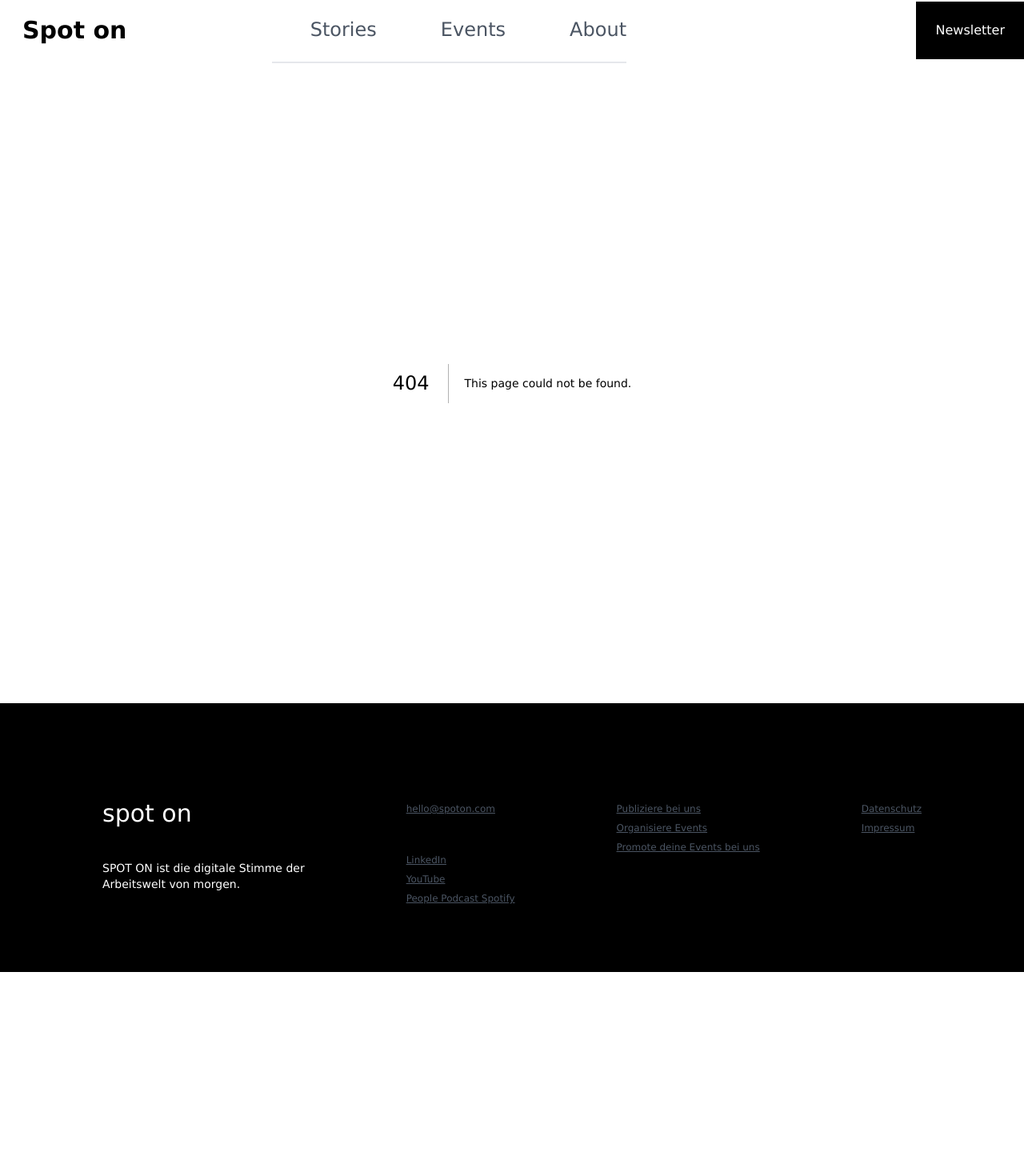
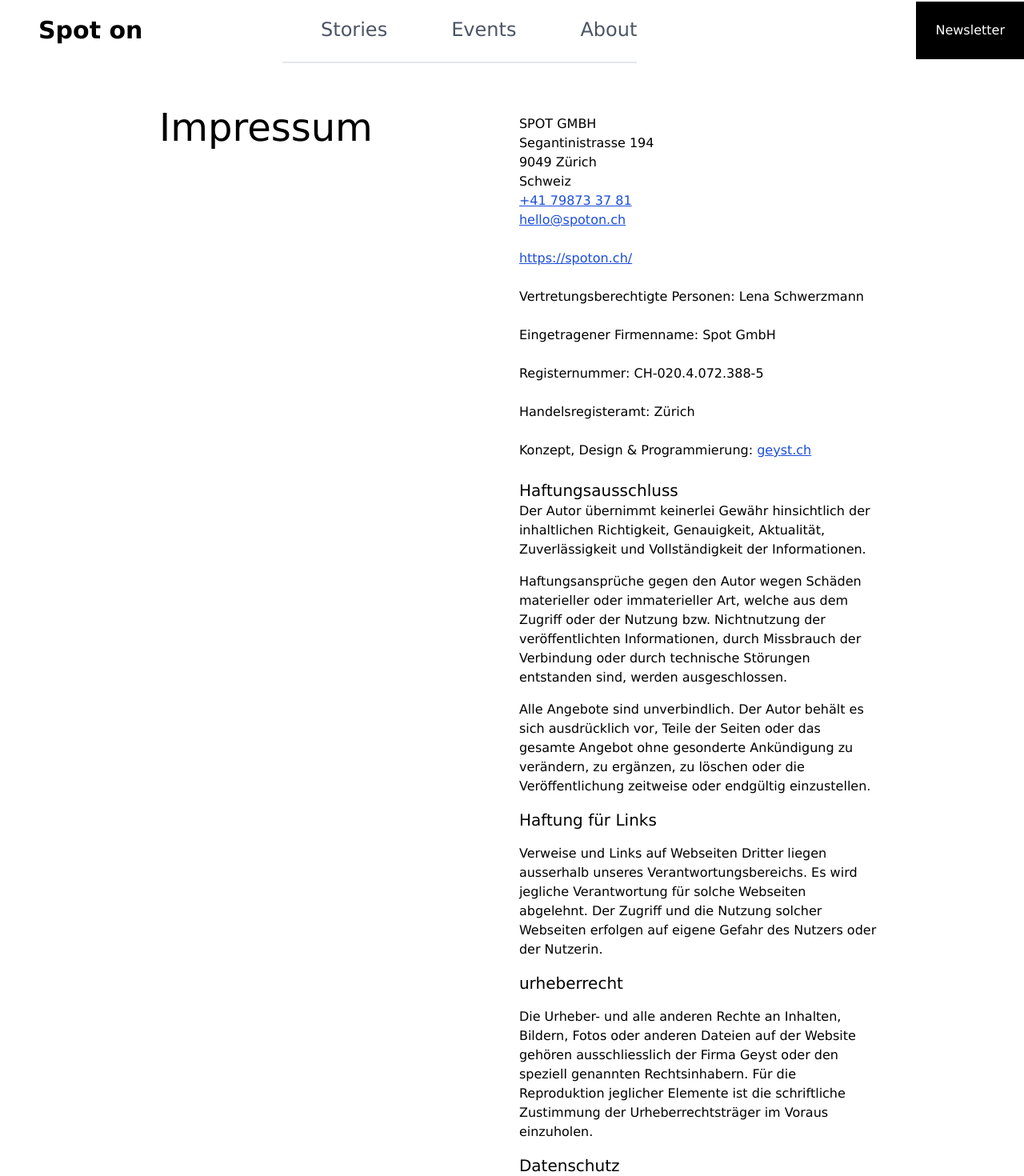
Before and after one commit to Remofurrer/spoton, a Next.js app: page /impressum in a window 1280 px wide. Before the commit this address had no page. Shown: the part 3-1473 px from the top of the page at 80% size. Before the commit the page ends 1218 px from the top, so only its background shows below. Built offline with nearby package versions, Linux system fonts and the light colour scheme.

Commit message:
changed navbar toggle icon padding. Added impressum component

```diff
--- a/components/Footer.js
+++ b/components/Footer.js
@@ -52,7 +52,7 @@
                 <Link href="#">
                     <a><li>Datenschutz</li></a>
                 </Link>
-                <Link href="#">
+                <Link href="./impressum">
                     <a><li>Impressum</li></a>
                 </Link>
             </ul>
--- a/components/Navbar.js
+++ b/components/Navbar.js
@@ -13,14 +13,14 @@
                 <div className='flex items-center justify-between py-3 md:py-1 md:block'>
                     <Link href="#">
                         <a>
-                            <h2 className={`text-3xl font-bold pl-7 md:text-black ${
+                            <h2 className={`text-3xl font-bold pl-7 md:pl-12 md:text-black ${
                                 navbar ? "text-white" : "text-black"
                             }`}>Spot on</h2>
                         </a>
                     </Link>
-                    <div className='md:hidden'>
+                    <div className='md:hidden pr-7'>
                         <button
-                            className='p-2 text-gray-700 rounded-md outline-none focus:border-gray-400 focus:border'
+                            className='p-2 text-gray-700 rounded-md outline-none'
                             onClick={() => setNavbar(!navbar)}>
                                 {navbar ? (
                                     <svg
--- /dev/null
+++ b/pages/impressum.js
@@ -0,0 +1,71 @@
+import Link from 'next/link'
+import React from 'react'
+
+const impressum = () => {
+  return (
+    <div className='pl-4 md:flex md:justify-evenly md:items-start'>
+        {/* left side */}
+        <div className='pt-14 pb-20 text-3xl md:text-5xl'>
+            <h2>Impressum</h2>
+        </div>
+
+        {/* right side */}
+        <div className='md:pt-16'>
+            {/* company informations */}
+            <div>
+                <h2>SPOT GMBH</h2>
+                <p>Segantinistrasse 194</p>
+                <p>9049 Zürich</p>
+                <p>Schweiz</p>
+                <div className='flex flex-col text-blue-700 hover:text-blue-800 underline'>
+                    <input type="phone" value="+41 79873 37 81" readOnly />
+                    <input type="email" value="hello@spoton.ch" readOnly/>
+                </div>
+                <div className='py-6'>
+                <Link href="https://spoton.ch/">
+                    <a className='text-blue-700 hover:text-blue-800 underline'><p>https://spoton.ch/</p></a>
+                </Link>
+                </div>
+                <div className='space-y-6'>
+                    <p>Vertretungsberechtigte Personen: Lena Schwerzmann</p>
+                    <p>Eingetragener Firmenname: Spot GmbH</p>
+                    <p>Registernummer: CH-020.4.072.388-5</p>
+                    <p>Handelsregisteramt: Zürich</p>
+                    <p>Konzept, Design &amp; Programmierung: <Link href="https://www.geyst.ch/"><a className='text-blue-700 underline hover:text-blue-800'>geyst.ch</a></Link></p>
+                    <p className='text-sm md:text-xl'>Haftungsausschluss</p>
+                </div>
+            </div>
+            <div className='max-w-md'>
+                <div className='space-y-4'>
+                    <p>Der Autor übernimmt keinerlei Gewähr hinsichtlich der inhaltlichen Richtigkeit, Genauigkeit, Aktualität, Zuverlässigkeit und Vollständigkeit der Informationen.</p>
+                    <p>Haftungsansprüche gegen den Autor wegen Schäden materieller oder immaterieller Art, welche aus dem Zugriff oder der Nutzung bzw. Nichtnutzung der veröffentlichten Informationen, durch Missbrauch der Verbindung oder durch technische Störungen entstanden sind, werden ausgeschlossen.</p>
+                    <p>Alle Angebote sind unverbindlich. Der Autor behält es sich ausdrücklich vor, Teile der Seiten oder das gesamte Angebot ohne gesonderte Ankündigung zu verändern, zu ergänzen, zu löschen oder die Veröffentlichung zeitweise oder endgültig einzustellen.</p>
+                </div>
+                <div className='py-4 text-sm md:text-xl'>
+                    <p>Haftung für Links</p>
+                </div>
+                <div>
+                    <p>Verweise und Links auf Webseiten Dritter liegen ausserhalb unseres Verantwortungsbereichs. Es wird jegliche Verantwortung für solche Webseiten abgelehnt. Der Zugriff und die Nutzung solcher Webseiten erfolgen auf eigene Gefahr des Nutzers oder der Nutzerin.</p>
+                </div>
+                <div className='py-4 text-sm md:text-xl'>
+                    <p>urheberrecht</p>
+                </div>
+                <div>
+                    <p>Die Urheber- und alle anderen Rechte an Inhalten, Bildern, Fotos oder anderen Dateien auf der Website gehören ausschliesslich der Firma Geyst oder den speziell genannten Rechtsinhabern. Für die Reproduktion jeglicher Elemente ist die schriftliche Zustimmung der Urheberrechtsträger im Voraus einzuholen.</p>
+                </div>
+                <div className='py-4 text-sm md:text-xl'>
+                    <p>Datenschutz</p>
+                </div>
+                <div>
+                    <p>Gestützt auf Artikel 13 der schweizerischen Bundesverfassung und die datenschutzrechtlichen Bestimmungen des Bundes (Datenschutzgesetz, DSG) hat jede Person Anspruch auf Schutz ihrer Privatsphäre sowie auf Schutz vor Missbrauch ihrer persönlichen Daten. Wir halten diese Bestimmungen ein. Persönliche Daten werden streng vertraulich behandelt und weder an Dritte verkauft noch weitergegeben. In enger Zusammenarbeit mit unseren Hosting-Providern bemühen wir uns, die Datenbanken so gut wie möglich vor fremden Zugriffen, Verlusten, Missbrauch oder vor Fälschung zu schützen. Beim Zugriff auf unsere Webseiten werden folgende Daten in Logfiles gespeichert: IP-Adresse, Datum, Uhrzeit, Browser-Anfrage und allg. übertragene Informationen zum Betriebssystem resp. Browser. Diese Nutzungsdaten bilden die Basis für statistische, anonyme Auswertungen, so dass Trends erkennbar sind, anhand derer wir unsere Angebote entsprechend verbessern können.</p>
+                </div>
+                <div className='py-4'>
+                    <p>Hier geht es zu unserer <Link href="#"><a className='text-blue-700 hover:text-blue-800 underline'>Datenschutzerklärung</a></Link>.</p>
+                </div>
+            </div>
+        </div>
+    </div>
+  )
+}
+
+export default impressum
```
